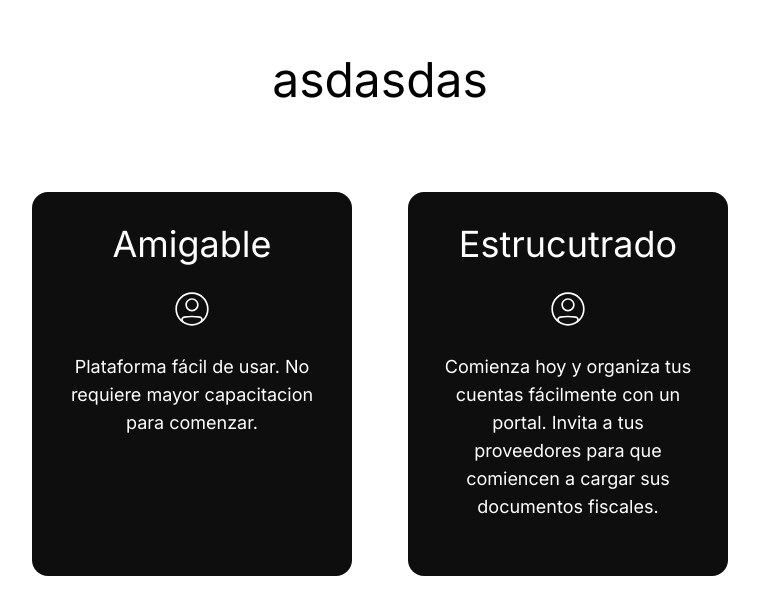
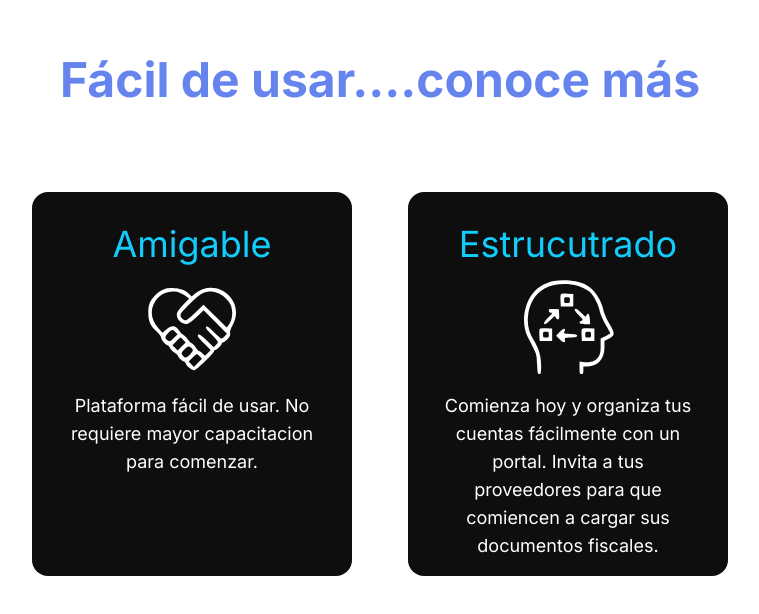
Before and after one commit to tuco5/cfdi-reception-portal, a Next.js app: page / in a window 1280 px wide. Shown: the part 800-1414 px from the top of the page, without its empty margins (260-1019 px from the left). Built offline with nearby package versions, Linux system fonts and the light colour scheme.

Commit message:
Adding Icon

```diff
--- a/src/components/Icon.tsx
+++ b/src/components/Icon.tsx
@@ -1,3 +1,4 @@
+'use client';
 const ICON = {
   bank: <BankIcon />,
   'structure-mind': <StructuredMindIcon />,
--- /dev/null
+++ b/src/components/page-sections/AboutCard.tsx
@@ -0,0 +1,16 @@
+'use client';
+
+interface AboutCardProps {
+  title: string;
+  children: React.ReactNode;
+  Icon: React.ReactNode;
+}
+export default function AboutCard({title, children, Icon}: AboutCardProps) {
+  return (
+    <div className="flex h-96 w-80 flex-col items-center justify-between gap-4 rounded-2xl bg-black p-8 text-white">
+      <p className="text-4xl text-secondary">{title}</p>
+      <p className="flex h-24 w-full items-center justify-center">{Icon}</p>
+      <p className="h-full text-center text-lg">{children}</p>
+    </div>
+  );
+}
--- a/src/components/page-sections/AboutSection.tsx
+++ b/src/components/page-sections/AboutSection.tsx
@@ -1,15 +1,16 @@
-import {Avatar} from '../Navbar';
+import Icon from '../Icon';
+import AboutCard from './AboutCard';
 
 export default function AboutSection() {
   return (
     <section className="flex min-h-[90vh] flex-col items-center gap-10 bg-white">
-      <h2 className='h-16 mt-14 mb-8 text-5xl'>asdasdas</h2>
+      <h2 className='h-16 mt-14 mb-8 text-5xl text-tertiary font-bold'>Fácil de usar....conoce más</h2>
       <div className="flex items-center justify-center gap-14">
-        <AboutCard title="Amigable" Icon={<Avatar />}>
+        <AboutCard title="Amigable" Icon={<Icon name="friendly"  className='w-24 h-24' />}>
           Plataforma fácil de usar. No requiere mayor capacitacion para comenzar.
         </AboutCard>
 
-        <AboutCard title="Estrucutrado" Icon={<Avatar />}>
+        <AboutCard title="Estrucutrado" Icon={<Icon name='structure-mind' className='w-24 h-24' />}>
           Comienza hoy y organiza tus cuentas fácilmente con un portal. Invita a tus proveedores
           para que comiencen a cargar sus documentos fiscales.
         </AboutCard>
@@ -17,18 +18,3 @@ export default function AboutSection() {
     </section>
   );
 }
-
-interface AboutCardProps {
-  title: string;
-  children: React.ReactNode;
-  Icon: React.ReactNode;
-}
-function AboutCard({title, children, Icon}: AboutCardProps) {
-  return (
-    <div className="flex h-96 w-80 flex-col items-center justify-between gap-4 rounded-2xl bg-black p-8 text-white">
-      <p className="text-4xl">{title}</p>
-      <p className="flex h-24 items-center justify-center">{Icon}</p>
-      <p className="h-full text-center text-lg">{children}</p>
-    </div>
-  );
-}
```
